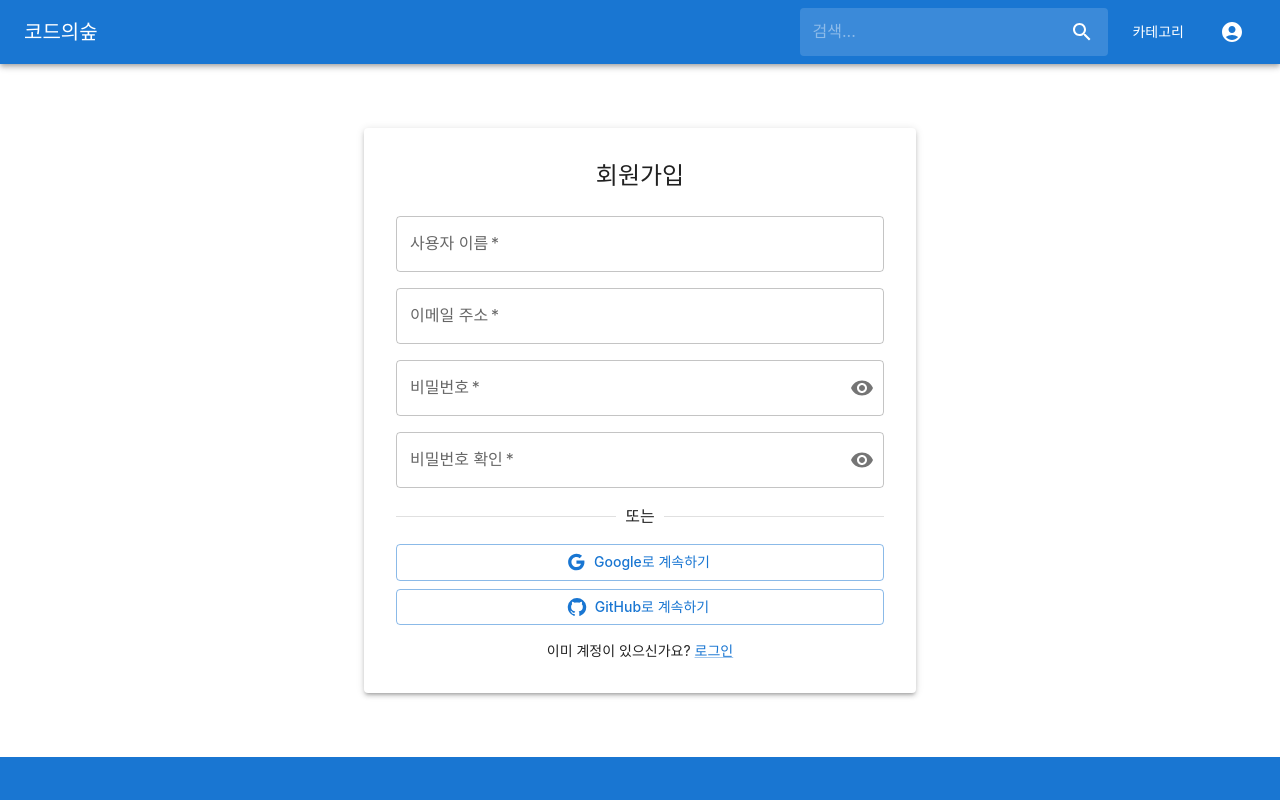
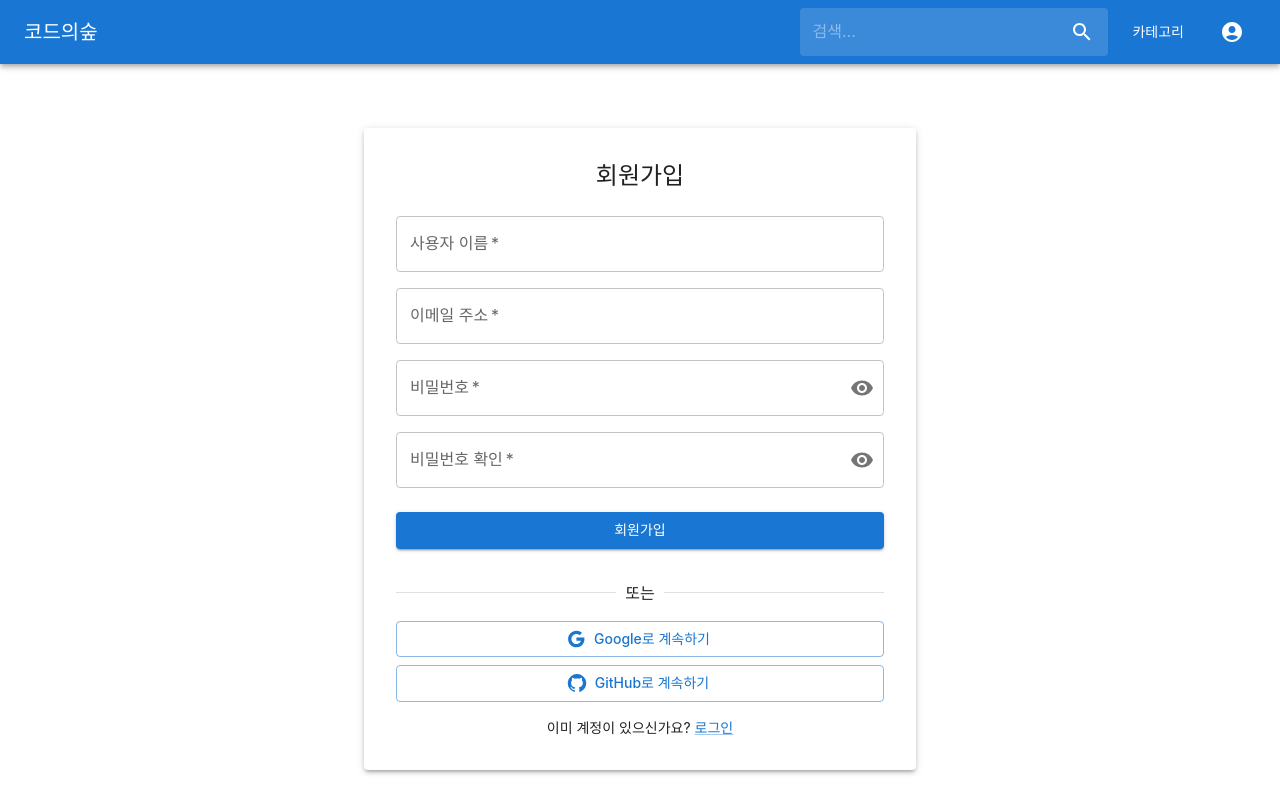
Before and after one commit to misnawk/myBlog, a React (Create React App) app in the folder src/client/: page /register in a window 1280 px wide. Shown: the top 800 px of the page. Built offline with nearby package versions, Linux system fonts and the light colour scheme.

Commit message:
no message

```diff
--- a/src/client/src/pages/Register.js
+++ b/src/client/src/pages/Register.js
@@ -215,14 +215,14 @@ function Register() {
               </Grid>
             </Grid>
 
-            {/* <Button
+            <Button
               type="submit"
               fullWidth
               variant="contained"
               sx={{ mt: 3, mb: 2 }}
             >
               회원가입
-            </Button> */}
+            </Button>
 
             <Divider sx={{ my: 2 }}>또는</Divider>
 
```
